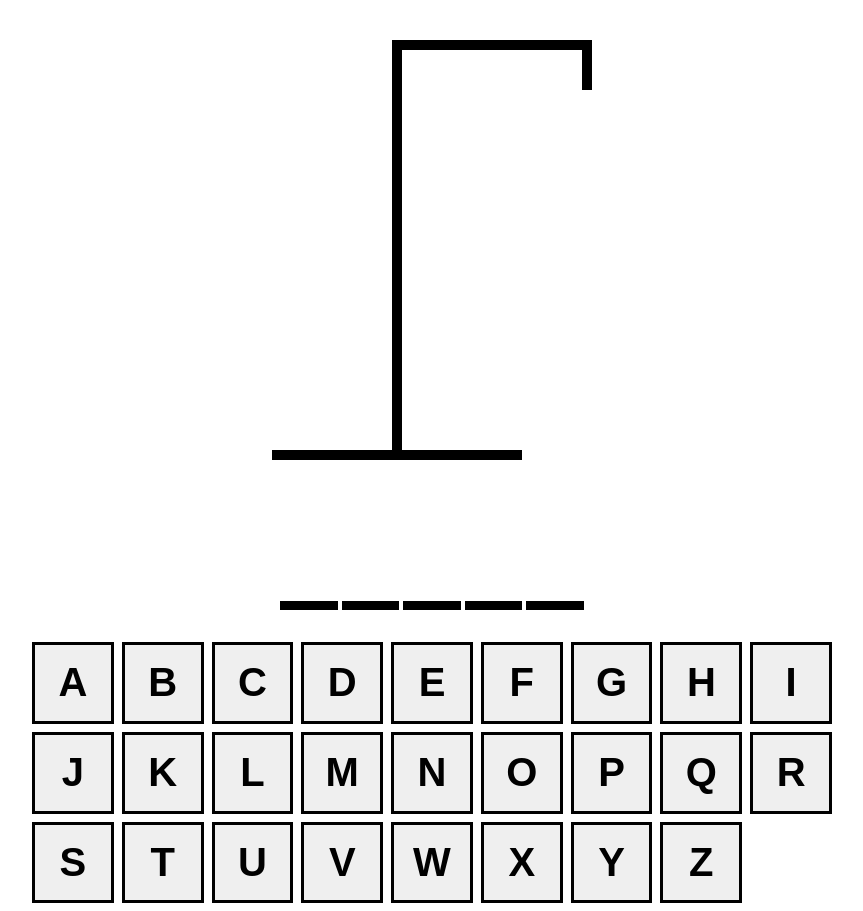
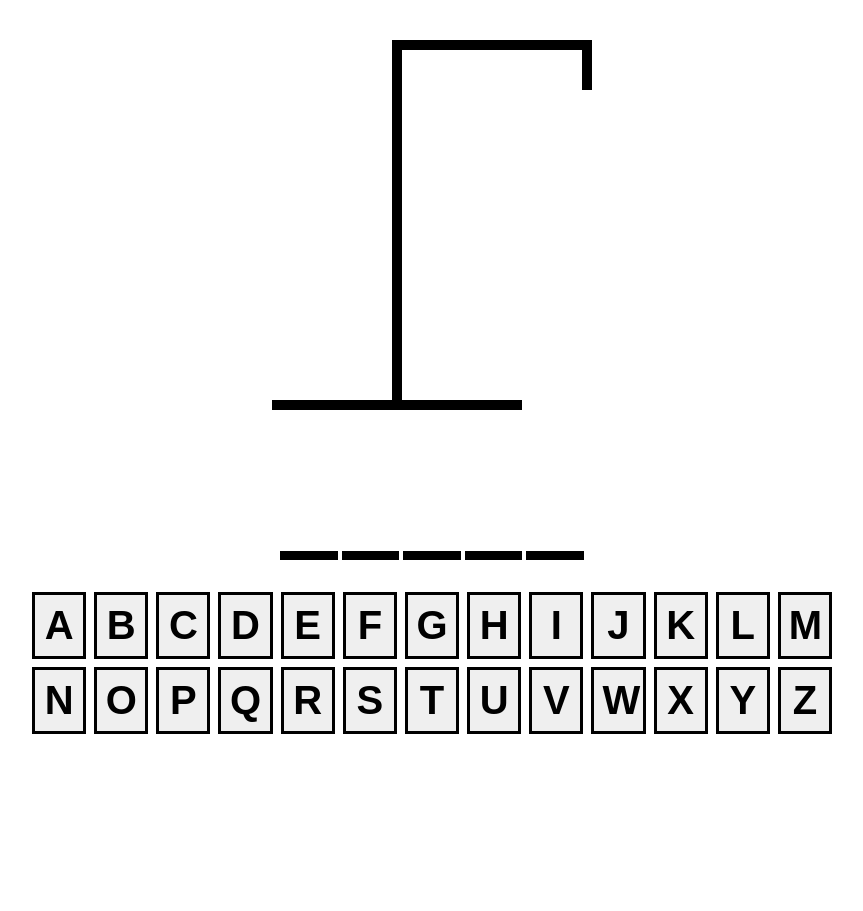
Before and after one commit to murad-shadeh/hangman, a React (Vite) app: page / in a window 1280 px wide. Shown: the whole page, without its empty margins (208-1071 px from the left). After the commit the page ends 800 px from the top, so only its background shows below. Built offline with nearby package versions, Linux system fonts and the light colour scheme.

Commit message:
fix(app): adjust styles of the main components

```diff
--- a/src/App.tsx
+++ b/src/App.tsx
@@ -77,8 +77,8 @@ function App() {
       }}
     >
       <div style={{ fontSize: "2rem", textAlign: "center" }}>
-        {isWin && "You Win 🤩, refresh to play again"}
-        {isLose && "You Lost 🙁, refresh to play again"}
+        {isWin && "You Win 🤩, refresh or press Enter to play again"}
+        {isLose && "You Lost 🙁, refresh or press Enter to play again"}
       </div>
       <HangmanDrawing numberOfGuesses={incorrectLetters.length} />
       {/* we need to also to reveal the answer if we lost */}
@@ -87,9 +87,8 @@ function App() {
         guessedLetters={guessedLetters}
         wordToGuess={wordToGuess}
       />
-      {/* need the keyboard to take the grid style not fles display */}
+      {/* need the keyboard to take the grid style not flex display */}
       <div style={{ alignSelf: "stretch" }}>
-        {" "}
         {/* we need to pass the letter that are active that we clicked along with the ones we didn't */}
         {/* we need to disable the keyboard is we lost or won */}
         <Keyboard
--- a/src/components/HangmanDrawing.tsx
+++ b/src/components/HangmanDrawing.tsx
@@ -118,7 +118,7 @@ export default function HangmanDrawing({
       />
       <div
         style={{
-          height: "400px",
+          height: "350px",
           width: "10px",
           backgroundColor: "black",
           marginLeft: "120px",
--- a/src/components/Keyboard.tsx
+++ b/src/components/Keyboard.tsx
@@ -44,7 +44,7 @@ export default function Keyboard({
     <div
       style={{
         display: "grid",
-        gridTemplateColumns: "repeat(auto-fit,minmax(75px,1fr))",
+        gridTemplateColumns: "repeat(auto-fit,minmax(50px,1fr))",
         gap: "0.5rem",
       }}
     >
```
